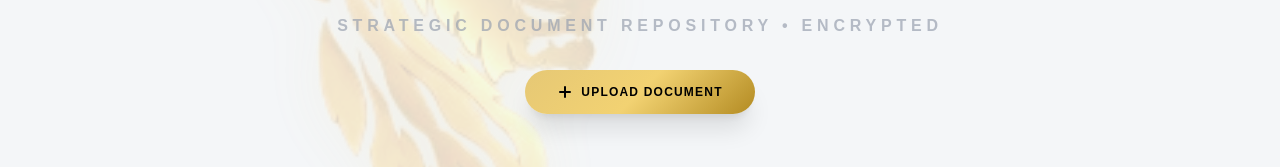
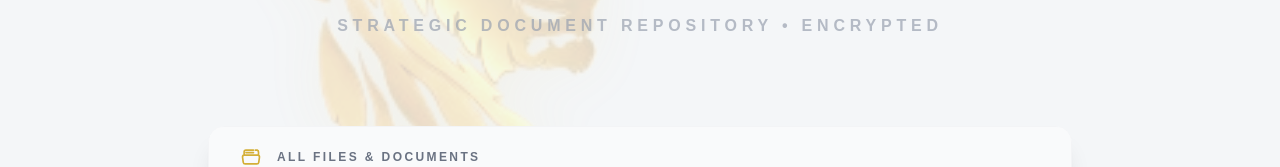
Before and after one commit to fahmidurshanto/hutchinson, a Next.js app: page /documents in a window 1280 px wide. Shown: the part 274-441 px from the top of the page. Built offline with nearby package versions, Linux system fonts and the light colour scheme; no server answers.

Commit message:
removed the document from te user's panel's document page

```diff
--- a/src/app/(dashboard)/documents/page.js
+++ b/src/app/(dashboard)/documents/page.js
@@ -45,9 +45,7 @@ export default function DocumentsPage() {
         fetchDocs();
     }, [fetchDocs]);
 
-    const handleUploadClick = () => {
-        fileInputRef.current?.click();
-    };
+
 
     const handleFileChange = async (e) => {
         const file = e.target.files?.[0];
@@ -115,15 +113,7 @@ export default function DocumentsPage() {
                         Strategic Document Repository • Encrypted
                     </p>
 
-                    <button
-                        onClick={handleUploadClick}
-                        className="px-8 py-3.5 bg-gradient-gold rounded-full text-black font-black text-[10px] sm:text-xs uppercase tracking-widest shadow-xl hover:scale-105 active:scale-95 transition-all flex items-center gap-2 mx-auto cursor-pointer"
-                    >
-                        <svg className="w-4 h-4" fill="none" viewBox="0 0 24 24" stroke="currentColor" strokeWidth={3}>
-                            <path strokeLinecap="round" strokeLinejoin="round" d="M12 4.5v15m7.5-7.5h-15" />
-                        </svg>
-                        Upload Document
-                    </button>
+
                 </div>
             </div>
 
```
